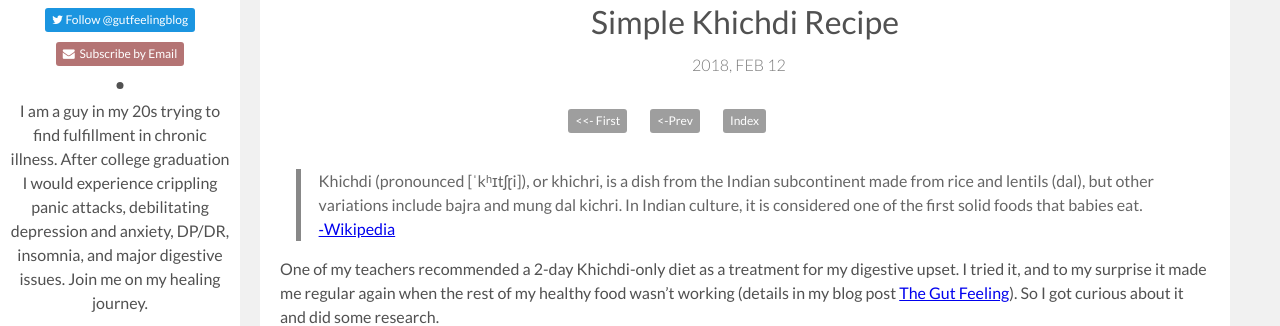
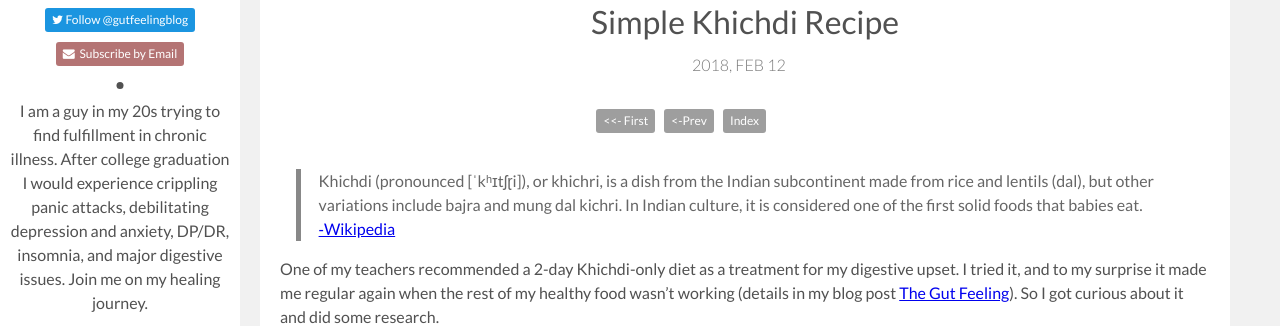
Before and after one commit to gutblog/gutblog.github.io, a Jekyll site: the page built from _posts/2018-02-12-simple-khichdi-recipe.markdown, in a window 1280 px wide and 1400 px high, scrolled down 398 px. Shown: the part 151-477 px from the top of the window. Built offline with Jekyll 4.4.1, drawn with Linux system fonts in a browser that asks for light colours; comment, search, counter and statistics services are not loaded.

Commit message:
Nav style tweak

```diff
--- a/assets/css/main.css
+++ b/assets/css/main.css
@@ -1503,13 +1503,13 @@ a.twitter-follow-button:hover {
 
 .inline-nav > * {
     display: inline-block;
-    margin: 0 10px;
     text-decoration: none;
     background-color: #9e9e9e;
     color: white;
     border-radius: 3px;
     padding: 3px 7px;
     font-size: .75rem;
+    margin: 0 3px;
 }
 
 .inline-nav > *:not(.inline-nav-inactive):hover {
```
